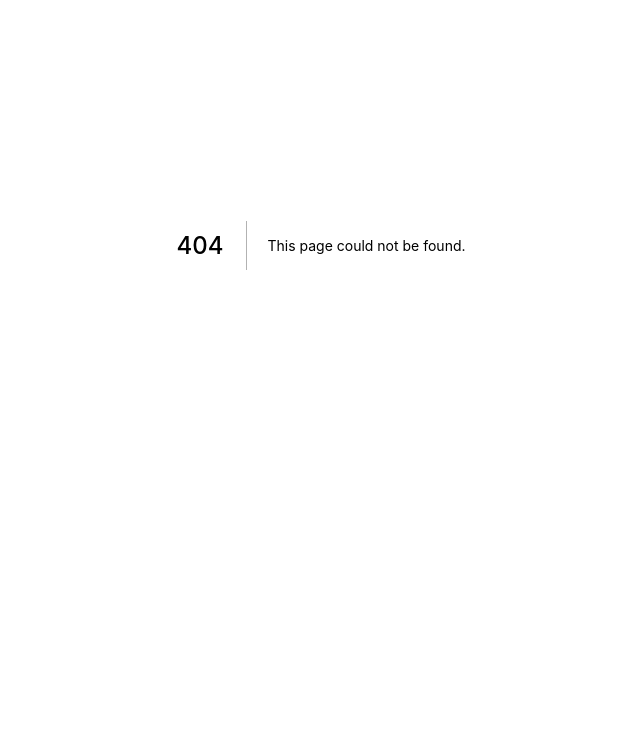
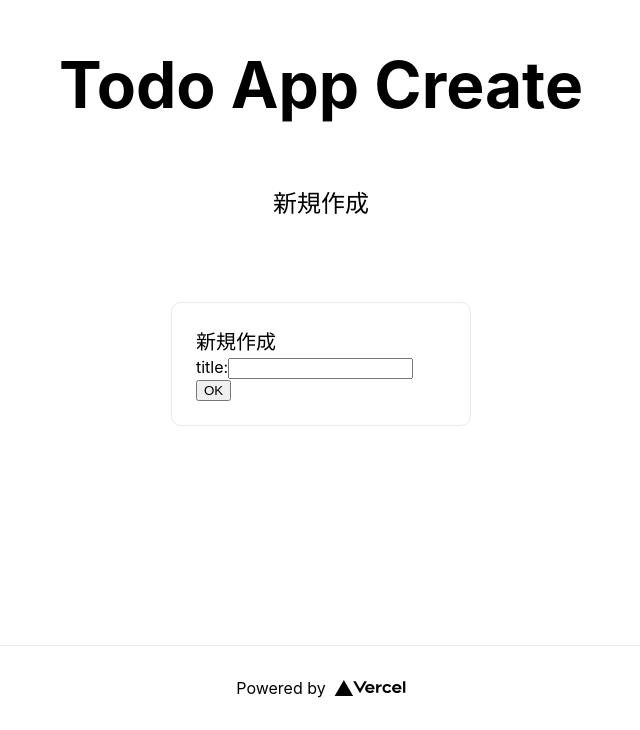
Before and after one commit to ki0i0ro0/misc, a Next.js app: page /create in a window 1280 px wide. Before the commit this address had no page. Shown: the part 155-885 px from the top of the page, without its empty margins (319-959 px from the left). Before the commit the page ends 800 px from the top, so only its background shows below. Built offline with nearby package versions, Linux system fonts and the light colour scheme.

Commit message:
[add] create function

```diff
--- /dev/null
+++ b/pages/create.tsx
@@ -0,0 +1,83 @@
+import type { NextPage } from 'next'
+import Head from 'next/head'
+import Image from 'next/image'
+import { useRouter } from 'next/router'
+import { useEffect, useState } from 'react'
+import styles from '../styles/Home.module.css'
+
+const Create: NextPage = () => {
+  const title = 'Todo App Create'
+  const description = '新規作成'
+  const router = useRouter()
+
+  useEffect(() => {}, [])
+
+  const [state, setSate] = useState({ value: '' })
+
+  const handleSubmit = (event: any) => {
+    event.preventDefault()
+    fetch(`/api/todos/`, {
+      method: 'POST',
+      headers: {
+        'Content-Type': 'application/json',
+      },
+      body: JSON.stringify({ title: state.value }),
+    })
+      .then((res) => {
+        alert('OK')
+        router.push('/')
+      })
+      .catch((res) => {
+        alert('NG')
+        router.push('/')
+      })
+  }
+
+  const handleChange = (e: any) => {
+    setSate({ value: e.target.value })
+  }
+
+  return (
+    <div className={styles.container}>
+      <Head>
+        <title>{title}</title>
+        <meta name="description" content="Generated by create next app" />
+        <link rel="icon" href="/favicon.ico" />
+      </Head>
+
+      <main className={styles.main}>
+        <h1 className={styles.title}>{title}</h1>
+
+        <p className={styles.description}>{description}</p>
+
+        <div className={styles.grid}>
+          <div className={styles.card}>
+            <p>新規作成</p>
+            <form onSubmit={handleSubmit}>
+              <label>
+                title:
+                <input type="text" value={state.value} onChange={handleChange} />
+              </label>
+              <input type="submit" value="OK" />
+            </form>
+          </div>
+        </div>
+      </main>
+
+      <footer className={styles.footer}>
+        <a
+          href="https://vercel.com?utm_source=create-next-app&utm_medium=default-template&utm_campaign=create-next-app"
+          target="_blank"
+          rel="noopener noreferrer"
+        >
+          Powered by{' '}
+          <span className={styles.logo}>
+            <Image src="/vercel.svg" alt="Vercel Logo" width={72} height={16} />
+          </span>
+        </a>
+      </footer>
+    </div>
+  )
+}
+
+export default Create
--- a/pages/index.tsx
+++ b/pages/index.tsx
@@ -28,6 +28,10 @@ const Home: NextPage = () => {
 
   const handleDelete = (id: number) => {
     router.push(`/delete/${id}`)
+  }
+
+  const handleCreate = () => {
+    router.push(`/create`)
   }
 
   const tableHeader = (
@@ -61,7 +65,7 @@ const Home: NextPage = () => {
 
       <main className={styles.main}>
         <h1 className={styles.title}>Todo App</h1>
-
+        <button onClick={handleCreate}>新規作成</button>
         <p className={styles.description}>Nextで作ったToDoアプリ</p>
         <div className={styles.grid}>
           <table className={styles.card}>
```
